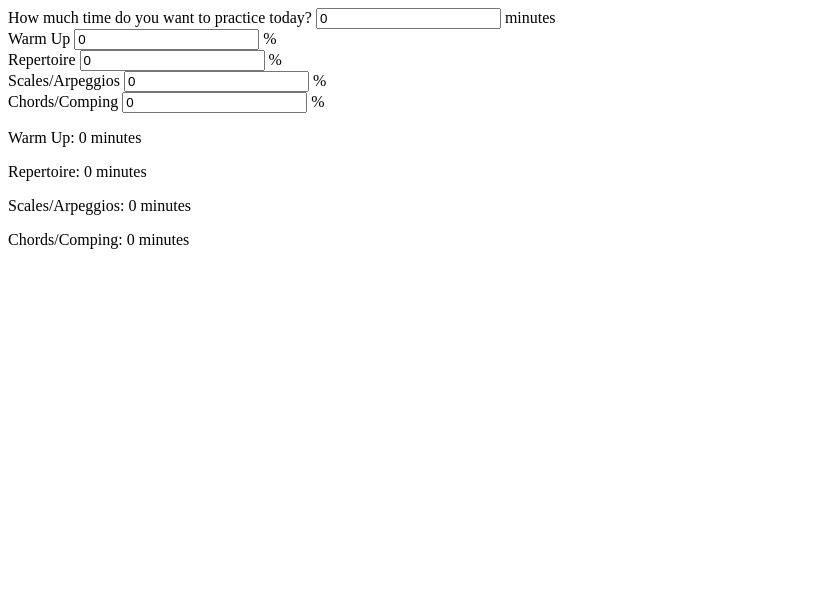
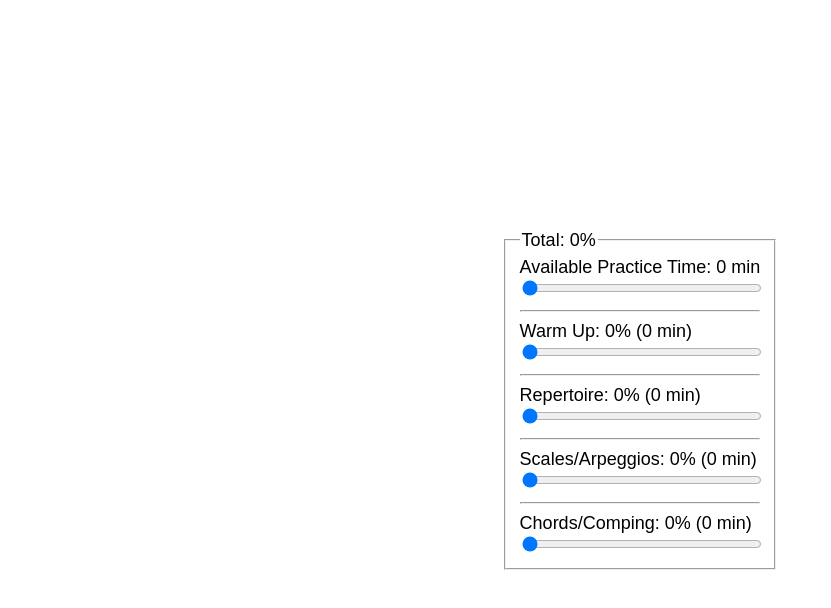
Before and after one commit to huntermacd/practice-times, a plain HTML site: page index.html in a window 1280 px wide. Shown: the whole page, without its empty margins (0-831 px from the left). Drawn offline with nearby package versions, Linux system fonts and the light colour scheme.

Commit message:
Replace text inputs with range sliders, style

```diff
--- a/index.html
+++ b/index.html
@@ -2,41 +2,56 @@
 <html lang="en" dir="ltr">
   <head>
     <meta charset="utf-8">
+    <meta name="viewport" content="width=device-width, initial-scale=1"/>
     <title>Practice Times</title>
+    <style>
+      body {
+        display: flex;
+        align-items: center;
+        justify-content: center;
+        height: 100vh;
+        margin: 0;
+        font-family: sans-serif;
+        font-size: 18px;
+      }
+
+      .red {
+        color: red;
+      }
+
+      .green {
+        color: limegreen;
+      }
+
+      input[type=range] {
+        width: 100%;
+      }
+    </style>
   </head>
   <body>
     <main id="app">
-      <div>
-        <span>How much time do you want to practice today?</span>
-        <input v-model="howMuchTimeInput" v-on:input="calculate">
-        <span>minutes</span>
-      </div>
-      <div>
-        <span>Warm Up</span>
-        <input v-model="warmUpInput" v-on:input="calculate">
-        <span>%</span>
-      </div>
-      <div>
-        <span>Repertoire</span>
-        <input v-model="repertoireInput" v-on:input="calculate">
-        <span>%</span>
-      </div>
-      <div>
-        <span>Scales/Arpeggios</span>
-        <input v-model="scalesArpeggiosInput" v-on:input="calculate">
-        <span>%</span>
-      </div>
-      <div>
-        <span>Chords/Comping</span>
-        <input v-model="chordsCompingInput" v-on:input="calculate">
-        <span>%</span>
-      </div>
-      <div>
-        <p>Warm Up: {{ warmUpOutput }} minutes</p>
-        <p>Repertoire: {{ repertoireOutput }} minutes</p>
-        <p>Scales/Arpeggios: {{ scalesArpeggiosOutput }} minutes</p>
-        <p>Chords/Comping: {{ chordsCompingOutput }} minutes</p>
-      </div>
+      <fieldset>
+        <legend>Total: <span v-bind:class="totalColorClass">{{ totalPercentage }}%</span></legend>
+        <label for="how-much-time-input">Available Practice Time: {{ howMuchTimeInput }} min</label>
+        <br>
+        <input id="how-much-time-input" type="range" min="0" max="180" step="5" v-model="howMuchTimeInput" v-on:input="calculate">
+        <hr>
+        <label for="warm-up-input">Warm Up: {{ warmUpInput }}% ({{ warmUpOutput }} min)</label>
+        <br>
+        <input id="warm-up-input" type="range" min="0" max="100" step="5" v-model="warmUpInput" v-on:input="calculate">
+        <hr>
+        <label for="repertoire-input">Repertoire: {{ repertoireInput }}% ({{ repertoireOutput }} min)</label>
+        <br>
+        <input id="repertoire-input" type="range" min="0" max="100" step="5" v-model="repertoireInput" v-on:input="calculate">
+        <hr>
+        <label for="scales-arpeggios-input">Scales/Arpeggios: {{ scalesArpeggiosInput }}% ({{ scalesArpeggiosOutput }} min)</label>
+        <br>
+        <input id="scales-arpeggios-input" type="range" min="0" max="100" step="5" v-model="scalesArpeggiosInput" v-on:input="calculate">
+        <hr>
+        <label for="chords-comping-input">Chords/Comping: {{ chordsCompingInput }}% ({{ chordsCompingOutput }} min)</label>
+        <br>
+        <input id="chords-comping-input" type="range" min="0" max="100" step="5" v-model="chordsCompingInput" v-on:input="calculate">
+      </fieldset>
     </main>
     <script src="https://cdn.jsdelivr.net/npm/vue"></script>
     <script>
@@ -52,6 +67,8 @@
           repertoireOutput: 0,
           scalesArpeggiosOutput: 0,
           chordsCompingOutput: 0,
+          totalPercentage: 0,
+          totalColorClass: ''
         },
         methods: {
           calculate: function() {
@@ -59,9 +76,23 @@
             this.repertoireOutput = this.percentageToMinutes(this.howMuchTimeInput, this.repertoireInput);
             this.scalesArpeggiosOutput = this.percentageToMinutes(this.howMuchTimeInput, this.scalesArpeggiosInput);
             this.chordsCompingOutput = this.percentageToMinutes(this.howMuchTimeInput, this.chordsCompingInput);
+            this.total();
           },
           percentageToMinutes: function(total, percentage) {
             return total / (100 / percentage);
+          },
+          total: function() {
+            var total = +this.warmUpInput + +this.repertoireInput + +this.scalesArpeggiosInput + +this.chordsCompingInput;
+
+            if (total > 100) {
+              this.totalColorClass = 'red';
+            } else if (total == 100) {
+              this.totalColorClass = 'green';
+            } else {
+              this.totalColorClass = '';
+            }
+
+            this.totalPercentage = total;
           }
         }
       });
```
